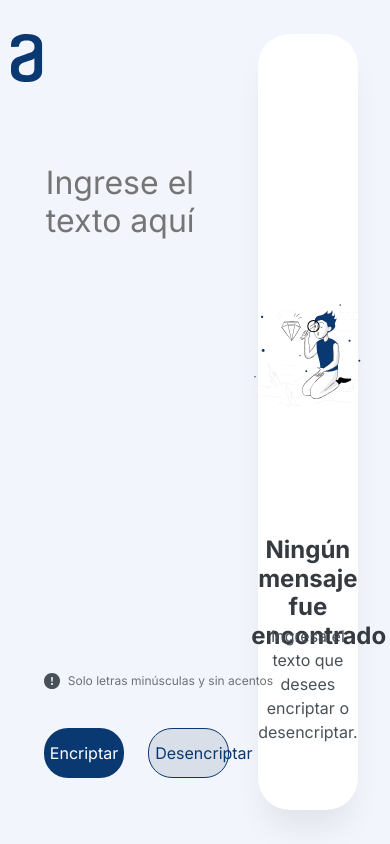
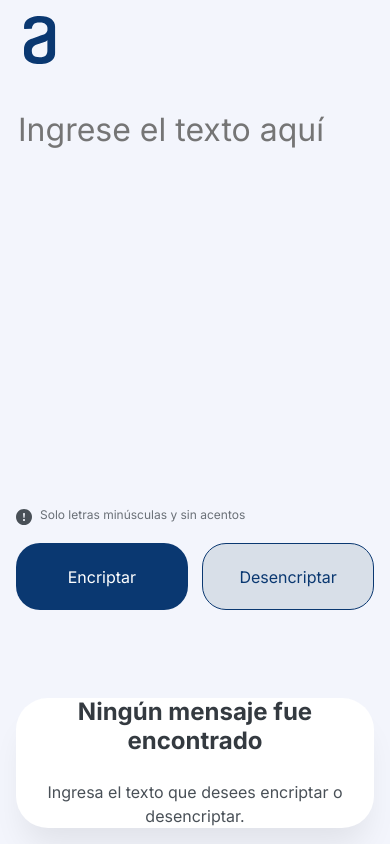
Before and after one commit to JavierGonzalez0211/encriptador, a plain HTML site: page index.html in a window 390 px wide. Drawn offline with Linux system fonts and the light colour scheme.

Commit message:
finished responsive styling

```diff
--- a/css/index.css
+++ b/css/index.css
@@ -1,16 +1,3 @@
-header {
-    width: 20%;
-    height: 10%;
-    position: absolute;
-    left: 2.8%;
-    top: 4%;
-}
-
-.logo {
-    width: 100%;
-    position: relative;
-    z-index: 2;
-}
 
 .main-container {
     width: 100%;
@@ -20,23 +7,33 @@ header {
     display: flex;
     justify-content: space-between;
     align-items: center;
-    padding-right: 2rem;
+    padding: 2.5rem;
+    gap: 2.5rem;
 }
 
 .left-side {
     width: 72%;
-    height: 92%;
-    padding-bottom: 2rem;
+    height: 100%;
     position: relative;
+    display: flex;
+    flex-direction: column;
+}
+
+.logo {
+    width: 7.5rem;
+    height: 3rem;
+    position: relative;
+    top: 0;
+    left: 0.5rem;
+    z-index: 2;
 }
 
 .text-to-encrypt {
-    position: absolute;
     overflow: auto;
-    width: 65%;
+    width: 80%;
+    height: 85%;
     resize: none;
-    left: 17%;
-    top: 16.5%;
+    margin: 12.5% auto;
     font-weight: 400;
     font-size: 2em;
     line-height: 120%;
@@ -51,16 +48,23 @@ header {
     border-radius: 1rem;
 }
 
+.buttons-section {
+width: 80%;
+height: 45%;
+flex-grow: 1;
+display: flex;
+flex-direction: column;
+justify-content: flex-end;
+padding-bottom: 2rem;
+gap: 1rem;
+margin: 0 auto;
+}
+
 .helper-text-container {
-    position: absolute;
-    width: 16%;
     min-width: 229px;
     height: 1.7%;
     min-height: 21px;
-    left: 17%;
-    top: 82%;
     display: flex;
-    align-items: center;
     padding: 0;
     gap: 8px;
 }
@@ -82,20 +86,18 @@ header {
 }
 
 .button-container {
-    position: absolute;
-    width: 65%;
-    height: 6.5%;
-    left: 17%;
+    width: 100%;
     bottom: 2rem;
     display: flex;
+    justify-content: space-between;
     align-items: flex-start;
-    padding: 0;
-    gap: 1.5rem;
+    margin-bottom: 1rem;
+
 }
 
 .encrypt-button {
     width: 48%;
-    height: 100%;
+    height: 67px;
     background: #0A3871;
     border: none;
     border-radius: 24px;
@@ -106,7 +108,7 @@ header {
 
 .decrypt-button {
     width: 48%;
-    height: 100%;
+    height: 67px;
     background: #D8DFE8;
     border: 1px solid #0A3871;
     border-radius: 24px;
@@ -117,7 +119,7 @@ header {
 
 .result-side{
     width: 28%;
-    height: 92%;
+    height: 100%;
     background: #FFFFFF;
     box-shadow: 0px 24px 32px -8px rgba(0, 0, 0, 0.08);
     border-radius: 32px;
@@ -148,6 +150,8 @@ header {
     font-size: 24px;
     border: none;
     resize: none;
+    padding: 1rem;
+    padding-top: 0;
 }
 
 .encrypted-message:focus {
@@ -156,11 +160,12 @@ header {
 
 .copy-btn{
     width: 100%;
-    height: 7.65%;
+    height: 67px;
     border: 1px solid #0A3871;
     background-color: inherit;
     color: #0A3871;
     border-radius: 24px;
+    margin-bottom: 1rem;
 }
 
 .hidden{
@@ -199,10 +204,117 @@ header {
 
 .secondary-message {
     width: 100%;
-    height: 40%;
     font-weight: 400;
     font-size: 1rem;
     line-height: 150%;
     text-align: center;
     color: #495057;
 }
+
+@media (max-width: 768px) {
+    .main-container {
+        height: 100vh;
+        max-height: fit-content;
+        flex-direction: column;
+        padding: 2rem;
+        padding: 1rem;
+        justify-content: center;
+    }
+    .left-side{
+        width: 100%;
+        height: 80%;
+    }
+
+    .text-to-encrypt{
+        width: 100%;
+    }
+    .buttons-section{
+        width: 100%;
+    }
+
+
+    .result-side{
+        width: 100%;
+        height: 15%;
+        min-height: fit-content;
+    }
+
+    .no-message-encrypted{
+        width: 100%;
+    }
+    .messages-container{
+        width: 100%;
+        height: 100%;
+        justify-content: center;
+    }
+    .main-message {
+        margin: 0 ;
+        height: fit-content;
+        margin-bottom: .5rem;
+    }
+
+    .doll{
+        display: none;
+    }
+
+    .result-side{
+        height: fit-content;
+    }
+    .result-display{
+        min-height: 300px;
+        gap: 2rem;
+    }
+
+    .encrypted-message {
+        height: 70%;
+        border: 1px solid #D8DFE8;
+        border-radius: 8px;
+    }
+
+    .copy-btn {
+        margin-bottom: 0;
+    }
+}
+
+@media (max-width: 375px){
+    .main-container{
+        min-height: 100vh;
+        height: fit-content;
+        justify-content: space-between;
+    }
+
+    .left-side{
+        justify-content: space-between;
+        flex-grow: 1;
+    }
+
+.text-to-encrypt{
+    font-size: 20px;
+    margin-bottom: 1rem;
+    max-height: 380px;
+    min-height: 210px;
+
+}
+
+    .button-container{
+        flex-direction: column;
+        height: 158px;
+        gap: 1rem;
+    }
+    .encrypt-button{
+        width: 100%;
+    }
+
+    .decrypt-button{
+        width: 100%;
+    }
+
+    .result-side{
+        height: fit-content;
+        font-size: 20px;
+    }
+
+    .main-message{
+        font-size: 20px;
+    }
+}
--- a/index.html
+++ b/index.html
@@ -13,25 +13,23 @@
     />
     <!-- styles -->
     <link rel="stylesheet" href="/css/globalStyles.css" />
+
     <link rel="stylesheet" href="/css/index.css" />
     <title>Encriptador</title>
   </head>
 
   <body>
-    <header>
+    <main class="main-container">
+      <section class="left-side">
         <div class="logo">
           <img src="/images/VectorLogo.svg" alt="Logo" />
         </div>
-    </header>
-
-    <main class="main-container">
-      <section class="left-side">
         <textarea
           id="input-Text"
           class="text-to-encrypt"
           placeholder="Ingrese el texto aquí"
-          rows="6"
         ></textarea>
+        <section class="buttons-section">
           <div class="helper-text-container">
             <div class="helper-icon">
               <img
@@ -50,6 +48,7 @@
               Desencriptar
             </button>
           </div>
+        </section>
       </section>
 
       <section class="result-side">
```
Lines whose indentation alone changed are shown as unchanged.
